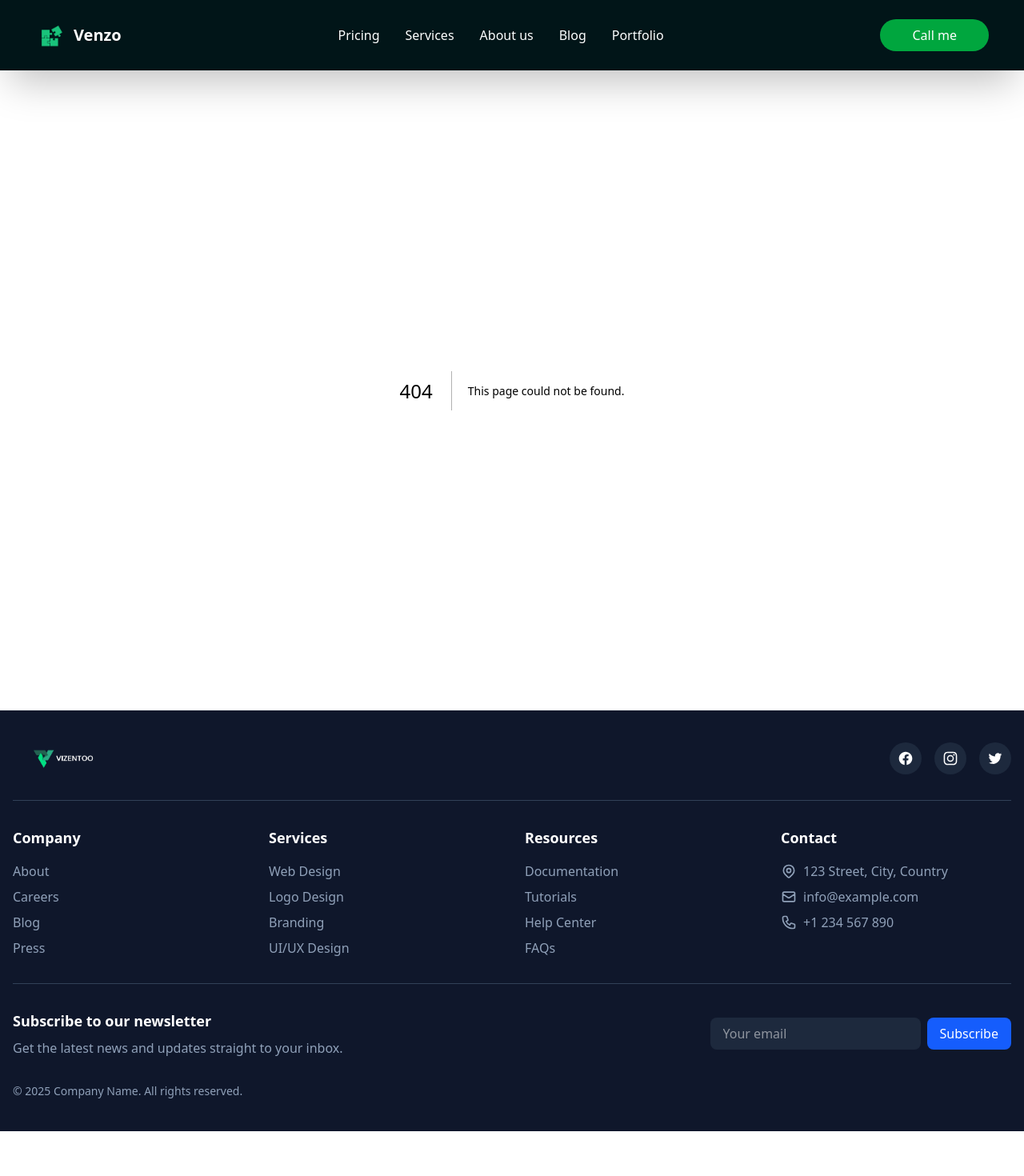
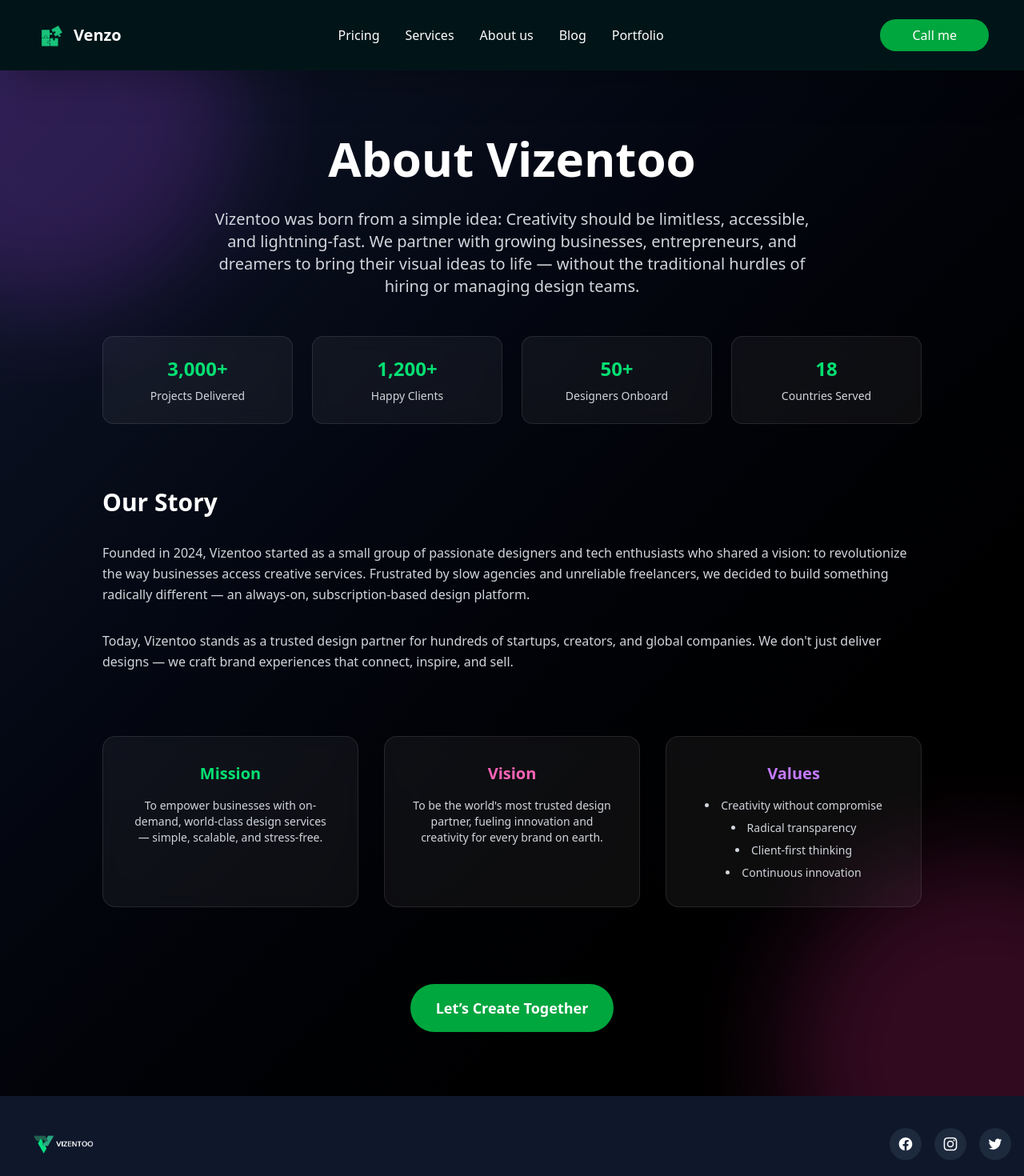
Before and after one commit to Hamza-Yaseen1/Vizentoo, a Next.js app: page /About in a window 1280 px wide. Before the commit this address had no page. Shown: the top 1470 px of the page at 80% size. Before the commit the page ends 1414 px from the top, so only its background shows below. Built offline with nearby package versions, Linux system fonts and the light colour scheme.

Commit message:
Add AboutUs page with animated content and background shapes for enhanced user experience

```diff
--- /dev/null
+++ b/src/app/About/page.tsx
@@ -0,0 +1,125 @@
+'use client';
+
+import "../globals.css";
+import { motion } from "framer-motion";
+
+export default function AboutUs() {
+  return (
+    <div className="relative w-full min-h-screen flex flex-col items-center bg-gradient-to-br from-[#0F172A] to-black overflow-hidden px-6 py-20">
+
+      {/* Decorative blurred background shapes */}
+      <div className="absolute top-[-200px] left-[-200px] w-[500px] h-[500px] bg-purple-500 opacity-20 rounded-full blur-3xl"></div>
+      <div className="absolute bottom-[-200px] right-[-200px] w-[500px] h-[500px] bg-pink-500 opacity-20 rounded-full blur-3xl"></div>
+
+      <div className="relative z-10 max-w-5xl text-center space-y-8">
+
+        {/* Heading */}
+        <motion.h1
+          initial={{ opacity: 0, y: -30 }}
+          animate={{ opacity: 1, y: 0 }}
+          transition={{ duration: 0.6 }}
+          className="text-4xl md:text-6xl font-bold text-white"
+        >
+          About Vizentoo
+        </motion.h1>
+
+        {/* Intro Paragraph */}
+        <motion.p
+          initial={{ opacity: 0 }}
+          animate={{ opacity: 1 }}
+          transition={{ delay: 0.3, duration: 0.6 }}
+          className="text-lg md:text-xl text-gray-300 max-w-3xl mx-auto"
+        >
+          Vizentoo was born from a simple idea: Creativity should be limitless, accessible, and lightning-fast. We partner with growing businesses, entrepreneurs, and dreamers to bring their visual ideas to life — without the traditional hurdles of hiring or managing design teams.
+        </motion.p>
+
+        {/* Quick Stats */}
+        <div className="grid grid-cols-2 md:grid-cols-4 gap-6 mt-12">
+          {[
+            { label: "Projects Delivered", value: "3,000+" },
+            { label: "Happy Clients", value: "1,200+" },
+            { label: "Designers Onboard", value: "50+" },
+            { label: "Countries Served", value: "18" }
+          ].map((stat, index) => (
+            <motion.div
+              key={index}
+              initial={{ opacity: 0, scale: 0.8 }}
+              animate={{ opacity: 1, scale: 1 }}
+              transition={{ delay: 0.4 + index * 0.2 }}
+              className="p-6 rounded-xl bg-white/5 border border-white/10 backdrop-blur-md text-center"
+            >
+              <div className="text-2xl font-bold text-green-400">{stat.value}</div>
+              <div className="text-gray-300 text-sm mt-2">{stat.label}</div>
+            </motion.div>
+          ))}
+        </div>
+
+        {/* Our Story */}
+        <motion.div
+          initial={{ opacity: 0 }}
+          animate={{ opacity: 1 }}
+          transition={{ delay: 1, duration: 0.6 }}
+          className="mt-20 text-left space-y-8"
+        >
+          <h2 className="text-2xl md:text-3xl font-bold text-white">
+            Our Story
+          </h2>
+          <p className="text-gray-300 leading-relaxed">
+            Founded in 2024, Vizentoo started as a small group of passionate designers and tech enthusiasts who shared a vision: to revolutionize the way businesses access creative services. Frustrated by slow agencies and unreliable freelancers, we decided to build something radically different — an always-on, subscription-based design platform.
+          </p>
+          <p className="text-gray-300 leading-relaxed">
+            Today, Vizentoo stands as a trusted design partner for hundreds of startups, creators, and global companies. We don&apos;t just deliver designs — we craft brand experiences that connect, inspire, and sell.
+          </p>
+        </motion.div>
+
+        {/* Our Mission, Vision, Values */}
+        <motion.div
+          initial={{ opacity: 0 }}
+          animate={{ opacity: 1 }}
+          transition={{ delay: 1.4, duration: 0.6 }}
+          className="grid grid-cols-1 md:grid-cols-3 gap-8 mt-20"
+        >
+          <div className="bg-white/5 backdrop-blur-md p-8 rounded-2xl border border-white/10 hover:scale-105 transition-transform">
+            <h3 className="text-green-400 text-xl font-semibold mb-4">Mission</h3>
+            <p className="text-gray-300 text-sm">
+              To empower businesses with on-demand, world-class design services — simple, scalable, and stress-free.
+            </p>
+          </div>
+
+          <div className="bg-white/5 backdrop-blur-md p-8 rounded-2xl border border-white/10 hover:scale-105 transition-transform">
+            <h3 className="text-pink-400 text-xl font-semibold mb-4">Vision</h3>
+            <p className="text-gray-300 text-sm">
+              To be the world&apos;s most trusted design partner, fueling innovation and creativity for every brand on earth.
+            </p>
+          </div>
+
+          <div className="bg-white/5 backdrop-blur-md p-8 rounded-2xl border border-white/10 hover:scale-105 transition-transform">
+            <h3 className="text-purple-400 text-xl font-semibold mb-4">Values</h3>
+            <ul className="list-disc list-inside text-gray-300 space-y-2 text-sm">
+              <li>Creativity without compromise</li>
+              <li>Radical transparency</li>
+              <li>Client-first thinking</li>
+              <li>Continuous innovation</li>
+            </ul>
+          </div>
+        </motion.div>
+
+        {/* Call to Action */}
+        <motion.div
+          initial={{ opacity: 0 }}
+          animate={{ opacity: 1 }}
+          transition={{ delay: 1.8, duration: 0.6 }}
+          className="mt-24"
+        >
+          <a
+            href="/contact"
+            className="inline-block bg-green-600 hover:bg-green-700 text-white font-semibold px-8 py-4 rounded-full text-lg transition"
+          >
+            Let’s Create Together
+          </a>
+        </motion.div>
+
+      </div>
+    </div>
+  );
+}
--- a/src/app/Components/hero.tsx
+++ b/src/app/Components/hero.tsx
@@ -1,9 +1,11 @@
-"use client";
+'use client';
+
 import "../globals.css";
-
 import { useAnimate } from "framer-motion";
 import { CircleCheckBig } from 'lucide-react';
-import ShapesAnimation from "./ShapesAnimation";
+import { motion } from "framer-motion";
+
+// import ShapesAnimation from "./ShapesAnimation"; // still commented
 
 export default function Hero() {
   const [scope, animate] = useAnimate();
@@ -16,57 +18,87 @@ export default function Hero() {
       [scope.current, { scale: 1 }]
     ]);
   }
+
   return (
-    <div className="hero px-4 py-12 md:px-10 md:py-16 xl:px-20 xl:py-24 2xl:px-32 2xl:py-32 max-w-7xl 2xl:max-w-[1280px] mx-auto ">
-      <ShapesAnimation/>
+    <div className="relative w-full min-h-screen bg-green-500 overflow-hidden bg-gradient-to-br from-[#0F172A] to-[#000000] flex items-center justify-center px-4">
+
+      {/* Blurred Decorative Shapes */}
+      <div className="absolute top-[-150px] left-[-150px] w-[400px] h-[400px] bg-green-400 opacity-20 rounded-full blur-3xl"></div>
+      <div className="absolute bottom-[-150px] right-[-150px] w-[400px] h-[400px] bg-blue-400 opacity-20 rounded-full blur-3xl"></div>
+
+      {/* Content */}
+      <div className="relative z-10 hero px-4 py-12 md:px-10 md:py-16 xl:px-20 xl:py-24 2xl:px-32 2xl:py-32 max-w-7xl 2xl:max-w-[1280px] mx-auto">
+
+        {/* <ShapesAnimation /> */}
         <div className="text-center md:text-left">
-        <h2 className="text-lg sm:text-xl md:text-xl xl:text-2xl 2xl:text-4xl text-green-700 font-medium">
+          <motion.h2 className="text-lg sm:text-xl md:text-xl xl:text-2xl 2xl:text-4xl text-green-400 font-medium" initial={{ opacity: 0, y: -30 }}
+          animate={{ opacity: 1, y: 0 }}
+          transition={{ duration: 0.6 }}>
             7 Days Free Trial
-        </h2>
-        <h1 className="text-3xl sm:text-4xl md:text-3xl lg:text-4xl xl:text-7xl 2xl:text-8xl text-white font-bold mt-3 mb-8 md:mb-12 leading-tight">
+          </motion.h2>
+          <motion.h1 className="text-3xl sm:text-4xl md:text-3xl lg:text-4xl xl:text-7xl 2xl:text-8xl text-white font-bold mt-3 mb-8 md:mb-12 leading-tight"
+          initial={{ opacity: 0, y: -30 }}
+          animate={{ opacity: 1, y: 0 }}
+          transition={{ duration: 0.7 }}>
             Unlimited graphic design
-        </h1>
+          </motion.h1>
         </div>
 
+        {/* Features */}
         <div className="grid grid-cols-1 md:grid-cols-2 xl:grid-cols-2 gap-2 md:gap-8 xl:gap-10 2xl:gap-12">
           <div className="text-white p-4 xl:p-6 2xl:p-8 rounded-lg backdrop-blur-sm transition-shadow">
-          <p className="text-base md:text-md xl:text-lg 2xl:text-lg flex items-center gap-3">
-            <CircleCheckBig className="text-green-600 flex-shrink-0" size={24} />
+            <motion.p className="text-base md:text-md xl:text-lg 2xl:text-lg flex items-center gap-3"
+            initial={{ opacity: 0, y: -30 }}
+            animate={{ opacity: 1, y: 0 }}
+            transition={{ duration: 0.6 }}>
+              <CircleCheckBig className="text-green-400 flex-shrink-0" size={24} />
               <span>Unlimited graphic design work for a flat monthly fee.</span>
-          </p>
+            </motion.p>
           </div>
 
           <div className="text-white p-4 xl:p-6 2xl:p-8 rounded-lg backdrop-blur-sm transition-shadow">
-          <p className="text-base md:text-lg xl:text-xl 2xl:text-2xl flex items-center gap-3">
-            <CircleCheckBig className="text-green-600 flex-shrink-0" size={24} />
+            <motion.p className="text-base md:text-lg xl:text-xl 2xl:text-2xl flex items-center gap-3"
+            initial={{ opacity: 0, y: -30 }}
+          animate={{ opacity: 1, y: 0 }}
+          transition={{ duration: 0.6 }}>
+              <CircleCheckBig className="text-green-400 flex-shrink-0" size={24} />
               <span>No complicated hiring process</span>
-          </p>
+            </motion.p>
           </div>
 
           <div className="text-white p-4 xl:p-6 2xl:p-8 rounded-lg backdrop-blur-sm transition-shadow">
-          <p className="text-base md:text-lg xl:text-xl 2xl:text-2xl flex items-center gap-3">
-            <CircleCheckBig className="text-green-600 flex-shrink-0" size={24} />
+            <motion.p className="text-base md:text-lg xl:text-xl 2xl:text-2xl flex items-center gap-3"
+            initial={{ opacity: 0, y: -30 }}
+          animate={{ opacity: 1, y: 0 }}
+          transition={{ duration: 0.6 }}>
+              <CircleCheckBig className="text-green-400 flex-shrink-0" size={24} />
               <span>We handle all your creative needs</span>
-          </p>
+            </motion.p>
           </div>
 
           <div className="text-white p-4 xl:p-6 2xl:p-8 rounded-lg backdrop-blur-sm transition-shadow">
-          <p className="text-base md:text-lg xl:text-xl 2xl:text-2xl flex items-center gap-3">
-            <CircleCheckBig className="text-green-600 flex-shrink-0" size={24} />
+            <motion.p className="text-base md:text-lg xl:text-xl 2xl:text-2xl flex items-center gap-3"
+            initial={{ opacity: 0, y: -30 }}
+          animate={{ opacity: 1, y: 0 }}
+          transition={{ duration: 0.6 }}>
+              <CircleCheckBig className="text-green-400 flex-shrink-0" size={24} />
               <span>Without any contracts or unreliable freelancers</span>
-          </p>
+            </motion.p>
           </div>
         </div>
 
+        {/* Booking Button */}
         <div className="mt-10 xl:mt-12 2xl:mt-16 text-center md:text-left">
           <button
             ref={scope}
             onClick={sequence}
-          className="mt-5 bg-green-600 hover:bg-green-700 cursor-pointer text-white px-8 py-3 xl:px-10 xl:py-4 2xl:px-12 2xl:py-5 rounded-full font-medium text-lg xl:text-xl 2xl:text-2xl transition-colors"
+            className="mt-5 bg-green-500 hover:bg-green-600 cursor-pointer text-black px-8 py-3 xl:px-10 xl:py-4 2xl:px-12 2xl:py-5 rounded-full font-medium text-lg xl:text-xl 2xl:text-2xl transition-colors"
           >
             Booking
           </button>
         </div>
+
+      </div>
     </div>
   );
 }
--- a/src/app/globals.css
+++ b/src/app/globals.css
@@ -4,7 +4,13 @@
 
 @custom-variant dark (&:is(.dark *));
 
+body{
+  background: linear-gradient(to bottom right, #111827, #1f372b);
+  /* background: linear-gradient(135deg, #0F172A 0%, #000000 100%); */
+  /* background-color: #35e20ed8; */
 
+
+}
 /* .hero{
 
   background-color: #011b1c;
```
Lines whose indentation alone changed are shown as unchanged.
